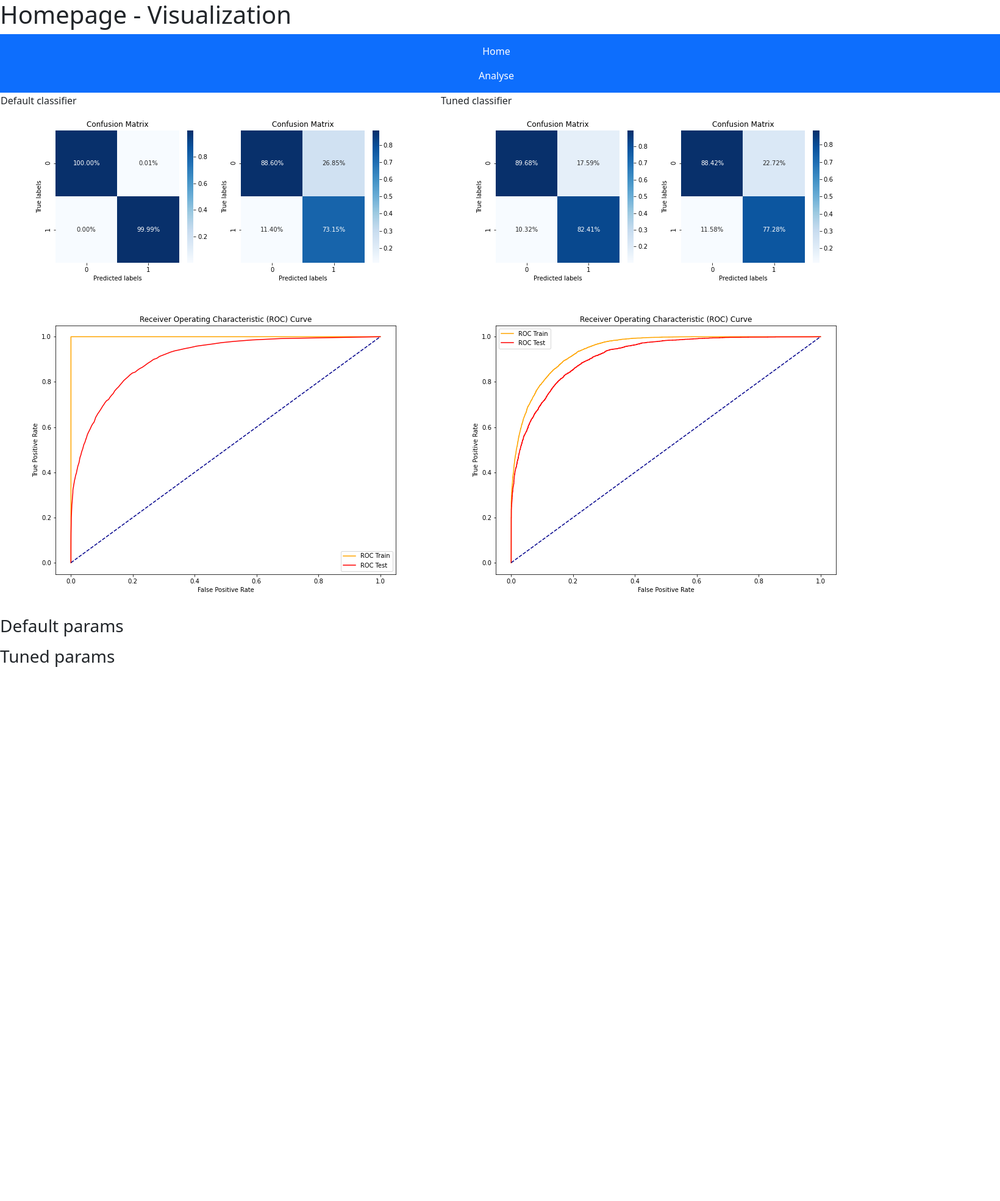
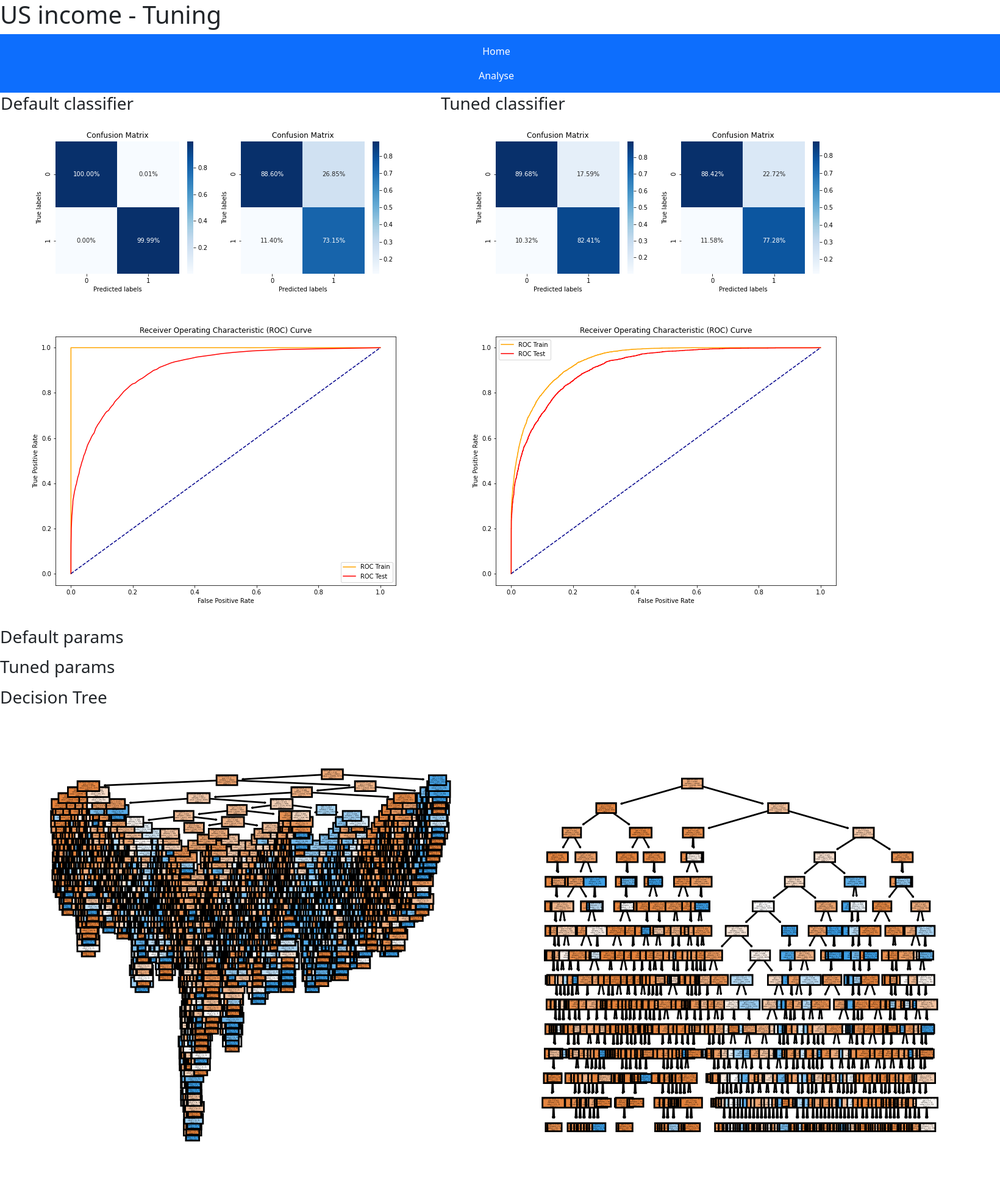
Before and after one commit to jcoumont/us-income, a Flask app: template templates/tuning.html in a window 1640 px wide. Shown: the whole page at 61% size. Before the commit the page ends 1094 px from the top, so only its background shows below. Run offline with Flask 2, Linux system fonts and the light colour scheme; the template is opened without the code that fills it, so the values that code supplies are empty.

Commit message:
Harmonization

```diff
--- a/templates/home.html
+++ b/templates/home.html
@@ -8,7 +8,7 @@
     <title>Homepage</title>
   </head>
   <body>
-    <h1>Homepage - Visualization</h1>
+    <h1>US income - Home</h1>
     <nav class="navbar navbar-dark bg-primary">
       <ul class="navbar-nav me-auto mb-2 mb-lg-0 container-fluid justify-content-center">
       <li class="nav-item"><a class="nav-link" id="tuning"  href="tuning">Tuning</a></li>
--- a/templates/tuning.html
+++ b/templates/tuning.html
@@ -8,7 +8,7 @@
     <title>Homepage</title>
   </head>
   <body>
-    <h1>Homepage - Visualization</h1>
+    <h1>US income - Tuning</h1>
     <nav class="navbar navbar-dark bg-primary">
       <ul class="navbar-nav me-auto mb-2 mb-lg-0 container-fluid justify-content-center">
       <li class="nav-item"><a class="nav-link" id="tuning"  href="/home">Home</a></li>
@@ -17,8 +17,8 @@
     </nav>
     <table>
       <tr>
-        <td>Default classifier</td>
-        <td>Tuned classifier</td>
+        <td><h3>Default classifier</h3></td>
+        <td><h3>Tuned classifier</h3></td>
       </tr>
       <tr>
         <td><img src="/static/pictures/confusion_matrix_default.png"></td>
@@ -33,7 +33,16 @@
     <p>{{default}}</p>
     <h3>Tuned params</h3>
     <p>{{tuned}}</p>
-
+    <h3>Decision Tree</h3>
+    <table>
+       <tr>
+         <td>
+          <img class="fit-picture" src="/static/pictures/rf_individualtree_initial.png">
+         </td>
+         <td>
+          <img class="fit-picture" src="/static/pictures/rf_individualtree_hyperparametrized.png">
+         </td>
+    </table>
     <script src="https://ajax.googleapis.com/ajax/libs/jquery/3.5.1/jquery.min.js"></script>
 
   </body>
```
Also changed, not shown: templates/analyse.html (+2 -13 lines).
